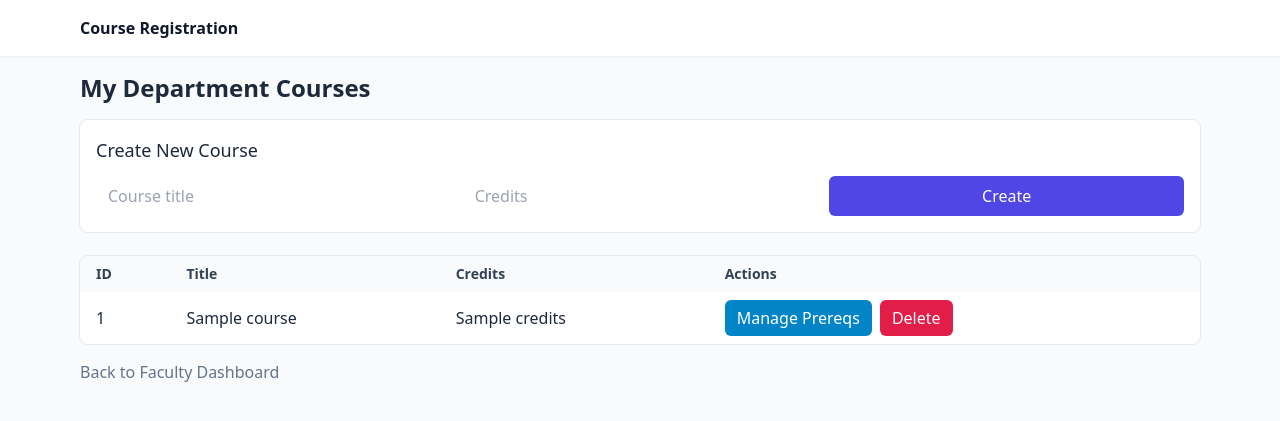
After one commit to Rohan-756/DBMS-mini-project, a Python web app: template templates/faculty_courses.html in a window 1280 px wide. The commit adds this page. Shown: the top 421 px of the page. Run offline with Jinja, Linux system fonts and the light colour scheme; the template is opened without the code that fills it: most values are stand-ins (such as "Sample title", 1, 10 or a date in 2020); some libraries are stand-ins or nearby versions.

Commit message:
Added delete course option for teachers

```diff
--- /dev/null
+++ b/templates/faculty_courses.html
@@ -0,0 +1,49 @@
+{% extends "base.html" %}
+
+{% block content %}
+<h1 class="text-2xl font-semibold mb-4">My Department Courses</h1>
+
+<div class="bg-white ring-1 ring-slate-200 rounded-lg p-4 mb-6">
+  <h2 class="text-lg font-medium mb-3">Create New Course</h2>
+  <form method="POST" action="{{ url_for('faculty_course_create') }}" class="grid grid-cols-1 md:grid-cols-3 gap-3">
+    <input name="title" type="text" placeholder="Course title" class="rounded-md border-slate-300 focus:border-indigo-500 focus:ring-indigo-500 px-3 py-2" required>
+    <input name="credits" type="number" min="1" max="10" placeholder="Credits" class="rounded-md border-slate-300 focus:border-indigo-500 focus:ring-indigo-500 px-3 py-2" required>
+    <button type="submit" class="rounded-md bg-indigo-600 text-white px-4 py-2 hover:bg-indigo-700 transition">Create</button>
+  </form>
+</div>
+
+<div class="bg-white ring-1 ring-slate-200 rounded-lg overflow-hidden">
+  <table class="min-w-full">
+    <thead class="bg-slate-50">
+      <tr>
+        <th class="px-4 py-2 text-left text-sm font-semibold text-slate-700">ID</th>
+        <th class="px-4 py-2 text-left text-sm font-semibold text-slate-700">Title</th>
+        <th class="px-4 py-2 text-left text-sm font-semibold text-slate-700">Credits</th>
+        <th class="px-4 py-2 text-left text-sm font-semibold text-slate-700">Actions</th>
+      </tr>
+    </thead>
+    <tbody class="divide-y divide-slate-100">
+      {% for c in courses %}
+      <tr>
+        <td class="px-4 py-2">{{ c.course_id }}</td>
+        <td class="px-4 py-2">{{ c.title }}</td>
+        <td class="px-4 py-2">{{ c.credits }}</td>
+        <td class="px-4 py-2 flex items-center gap-2">
+          <a href="{{ url_for('faculty_course_prereqs', course_id=c.course_id) }}" class="px-3 py-1.5 rounded-md bg-sky-600 text-white hover:bg-sky-700 transition">Manage Prereqs</a>
+          <form method="POST" action="{{ url_for('faculty_course_delete', course_id=c.course_id) }}" onsubmit="return confirm('Delete this course? This cannot be undone.');">
+            <button type="submit" class="px-3 py-1.5 rounded-md bg-rose-600 text-white hover:bg-rose-700 transition">Delete</button>
+          </form>
+        </td>
+      </tr>
+      {% endfor %}
+      {% if not courses %}
+      <tr><td class="px-4 py-6 text-center text-slate-500" colspan="4">No courses found in your department.</td></tr>
+      {% endif %}
+    </tbody>
+  </table>
+</div>
+
+<div class="mt-4">
+  <a href="{{ url_for('faculty_dashboard') }}" class="text-slate-500 hover:text-slate-700">Back to Faculty Dashboard</a>
+</div>
+{% endblock %}
--- a/templates/faculty_dashboard.html
+++ b/templates/faculty_dashboard.html
@@ -1,7 +1,10 @@
 {% extends "base.html" %}
 
 {% block content %}
-<h1 class="text-2xl font-semibold mb-4">Faculty Dashboard 🧑‍🏫</h1>
+<div class="flex items-center justify-between mb-4">
+  <h1 class="text-2xl font-semibold">Faculty Dashboard 🧑‍🏫</h1>
+  <a href="{{ url_for('faculty_courses') }}" class="px-3 py-2 rounded-md bg-indigo-600 text-white hover:bg-indigo-700 transition">Manage Courses</a>
+  </div>
 
 <div class="bg-white ring-1 ring-slate-200 rounded-lg p-4 mb-6">
   <div class="flex flex-wrap items-center justify-between gap-3">
```
Also changed, not shown: app.py (+121 -1 lines).
